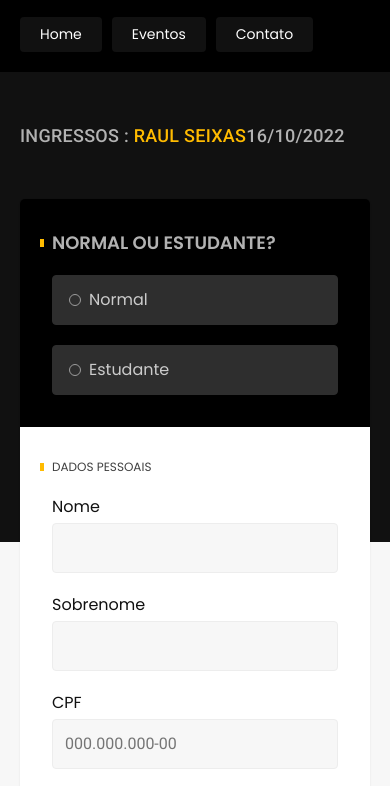
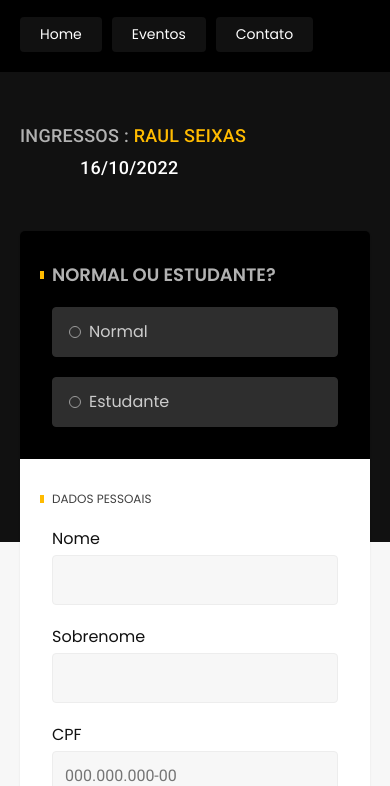
Before and after one commit to Maggmor/projetoingressar, a plain HTML site: page ingressos/raul.html in a window 390 px wide. Shown: the part 58-844 px from the top of the page. Drawn offline with Linux system fonts and the light colour scheme.

Commit message:
Ajustes responsivo

```diff
--- a/css/ingressos/ingressos.css
+++ b/css/ingressos/ingressos.css
@@ -1,3 +1,8 @@
+.dataevento {
+  padding-left: 40px;
+  color: var(--cor-0);
+}
+
 .imgraul:hover {
   opacity: 0.8;
   transition: 1s;
@@ -190,7 +195,14 @@
   }
 }
 
-@media (max-width: 400px) {
+@media (max-width: 450px) {
+  .dataevento {
+    display: block;
+    text-align: start;
+    margin-top: 5px;
+    margin-left: 20px;
+  }
+
   .ingresso-produto {
     grid-template-columns: 1fr;
   }
```
